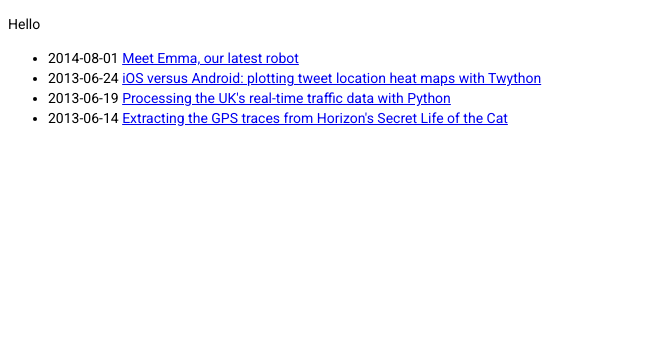
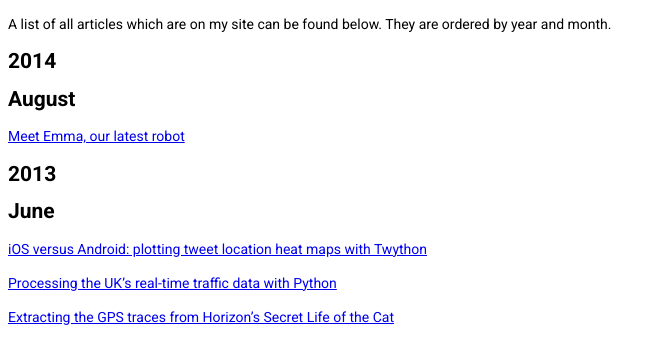
Before and after one commit to rjw57/richwareham.com, a Jekyll site: the page built from articles.md, in a window 1280 px wide. Shown: the top 364 px of the page, without its empty margins (0-665 px from the left). Built offline with Jekyll 4.4.1, drawn with Linux system fonts in a browser that asks for light colours; some web fonts are replaced; comment, search, counter and statistics services are not loaded.

Commit message:
make articles list page a bit prettier

```diff
--- a/articles.md
+++ b/articles.md
@@ -1,16 +1,29 @@
 ---
 layout: page
-title: Testing
+title: Articles
 permalink: /articles/
 theme: blue
 ---
 
-Hello
+A list of all articles which are on my site can be found below. They are
+ordered by year and month.
 
-<ul>
-  {% for post in site.posts %}
-    <li>
-      {{ post.date | date: "%F" }} <a href="{{ post.url }}">{{ post.title }}</a>
-    </li>
-  {% endfor %}
-</ul>
+{% assign year = null %}
+{% assign month = null %}
+{% for post in site.posts %}
+  {% capture postyear %}{{ post.date | date: "%Y" }}{% endcapture %}
+  {% capture postmonth %}{{ post.date | date: "%B" }}{% endcapture %}
+
+  {% if year != postyear %}
+    {% assign year = postyear %}
+    {% assign month = null %}
+# {{ year }}
+  {% endif %}
+
+  {% if month != postmonth %}
+    {% assign month = postmonth %}
+## {{ month }}
+  {% endif %}
+
+  <a href="{{ post.url }}">{{ post.title }}</a>
+{% endfor %}
```
